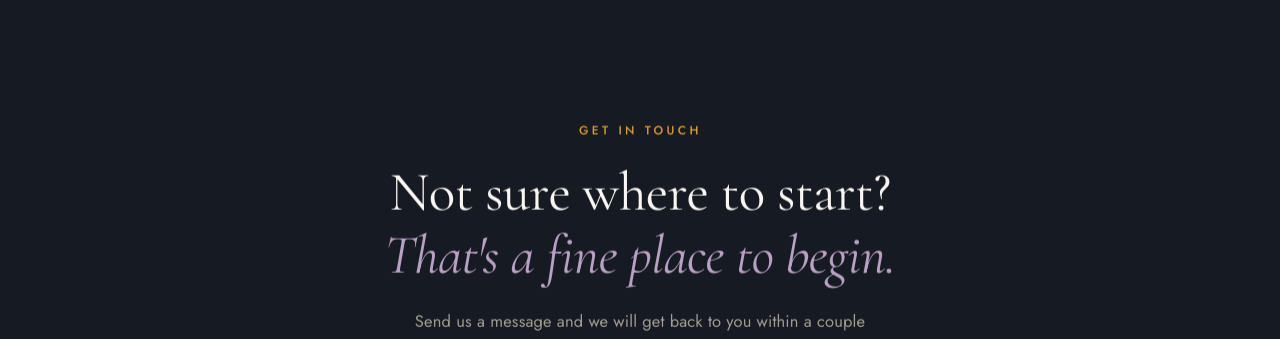
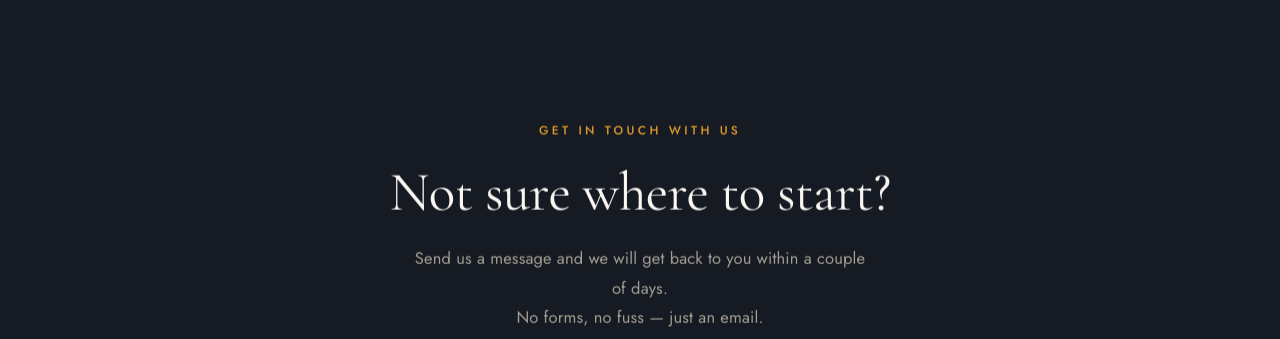
Before and after one commit to Suraj-Srinath/SoluneTherapy, a plain HTML site: page index.html in a window 1280 px wide. Shown: the part 3400-3739 px from the top of the page. Drawn offline with nearby package versions, Linux system fonts and the light colour scheme.

Commit message:
Update index.html

```diff
--- a/index.html
+++ b/index.html
@@ -268,8 +268,8 @@
   <!-- ── CONTACT / WAITLIST SECTION ── -->
   <section class="waitlist" id="contact">
     <div class="container">
-      <span class="section-label fade-in">Get in Touch</span>
-      <h2 class="section-title fade-in delay-100">Not sure where to start?<br><em>That's a fine place to begin.</em></h2>
+      <span class="section-label fade-in">Get in Touch With Us</span>
+      <h2 class="section-title fade-in delay-100">Not sure where to start?</h2>
       <p class="waitlist-sub fade-in delay-200">
         Send us a message and we will get back to you within a couple of days.<br>
         No forms, no fuss — just an email.
```
